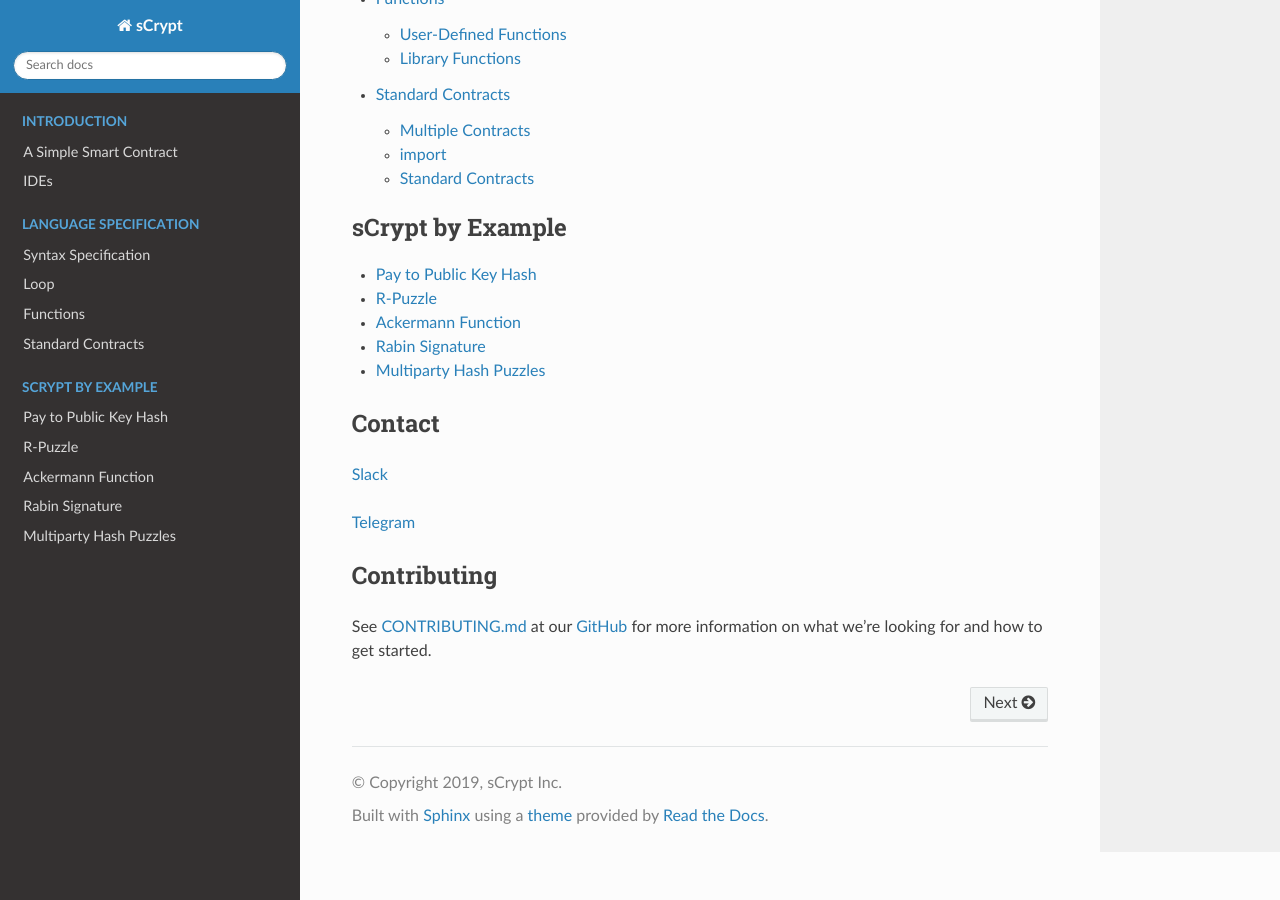
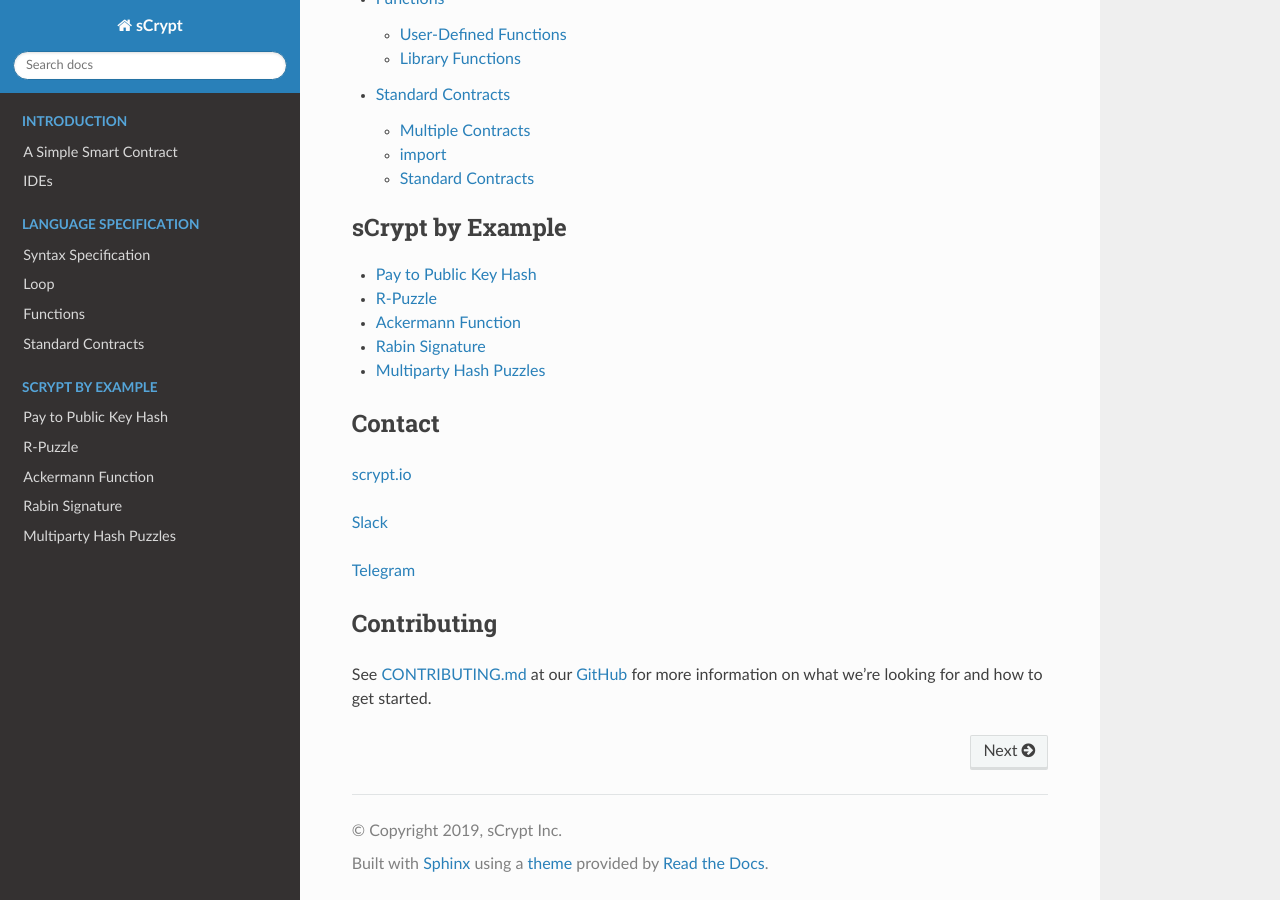
Before and after one commit to sCrypt-Inc/specification, a Sphinx documentation site: the page built from docs/index.rst, in a window 1280 px wide and 900 px high, scrolled down 1367 px. Built offline with Sphinx 7.4.7 and the Read the Docs theme 2.0.0, drawn with Linux system fonts in a browser that asks for light colours.

Commit message:
add website

```diff
--- a/docs/index.rst
+++ b/docs/index.rst
@@ -47,6 +47,8 @@
 
 Contact
 -------
+`scrypt.io <https://scrypt.io>`_
+
 `Slack <https://join.slack.com/t/scryptworkspace/shared_invite/enQtNzQ1OTMyNDk1ODU3LTJmYjE5MGNmNDZhYmYxZWM4ZGY2MTczM2NiNTIxYmFhNTVjNjE5MGYwY2UwNDYxMTQyNGU2NmFkNTY5MmI1MWM>`_
 
 `Telegram <https://t.me/joinchat/GwaRAxKT16JjXyHt5PuhHw>`_
```
